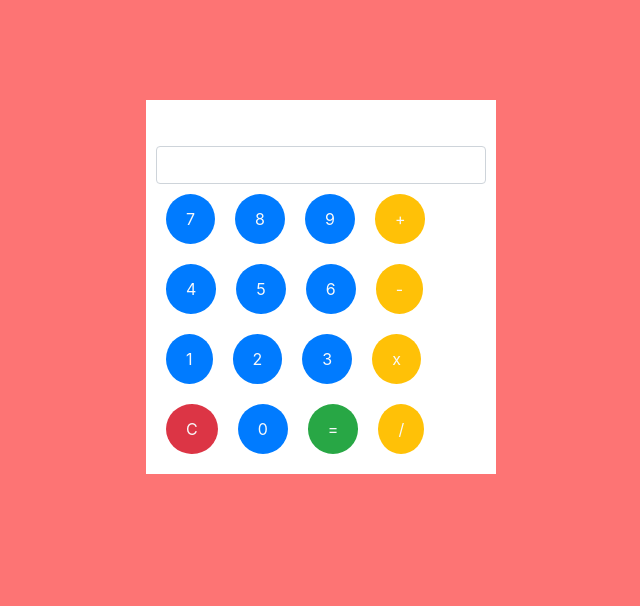
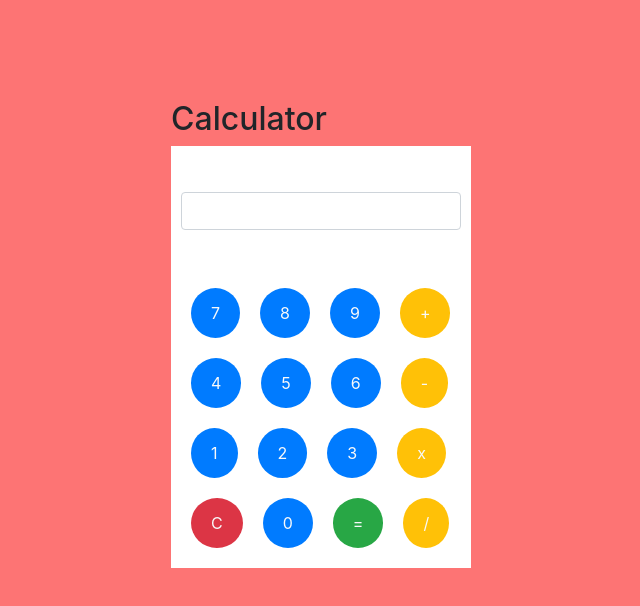
Before and after one commit to MonikaPandian/Calculator, a plain HTML site: page index.html in a window 1280 px wide. Shown: the whole page, without its empty margins (319-959 px from the left). Drawn offline with nearby package versions, Linux system fonts and the light colour scheme.

Commit message:
calculator using dom

```diff
--- a/index.html
+++ b/index.html
@@ -6,7 +6,7 @@
     <meta name="viewport" content="width=device-width, initial-scale=1.0">
     <title>Calculator</title>
     <link rel="stylesheet" href="https://cdn.jsdelivr.net/npm/bootstrap@4.5.3/dist/css/bootstrap.min.css" integrity="sha384-TX8t27EcRE3e/ihU7zmQxVncDAy5uIKz4rEkgIXeMed4M0jlfIDPvg6uqKI2xXr2" crossorigin="anonymous">
-    <link rel="stylesheet" href="./index.css">
+    <link rel="stylesheet" href="./style.css">
 </head>
 <body>
     <script src="./script.js"></script>
--- a/script.js
+++ b/script.js
@@ -1,129 +1,179 @@
-
 var container = document.createElement("div")
 container.classList.add("container")
+
 var calus= document.createElement("div")
 calus.classList.add("calus")
+
 let span= document.createElement("span")
 span.classList.add("text-right")
 span.setAttribute("id","span")
 
+var headingdiv=document.createElement("div")
+
+var heading=document.createElement("h2")
+heading.innerText="Calculator"
+
 var input = document. createElement("input")
-input. setAttribute("type","text")
+input.setAttribute("type","text")
 input.setAttribute("id","input")
 input.classList.add("text-right","form-control")
+
+const lineBreak = document.createElement("br")
+const lineBreak1 = document.createElement("br")
+const lineBreak2 = document.createElement("br")
+const lineBreak3 = document.createElement("br")
+const lineBreak4 = document.createElement("br")
 
 var one = document.createElement("button")
 one.classList.add("bg-primary","text-light")
 one.setAttribute("id","one")
+one.setAttribute("type","button")
 one.setAttribute("value","1")
 one.innerText="1"
+one.addEventListener("click",display)
 
 var two = document.createElement("button")
 two.classList.add("bg-primary","text-light")
 two.setAttribute("id","two")
+two.setAttribute("type","button")
 two.setAttribute("value","2")
 two.innerText="2"
+two.addEventListener("click",display)
 
 var three = document.createElement("button")
 three.classList.add("bg-primary","text-light")
 three.setAttribute("id","three")
+three.setAttribute("type","button")
 three.setAttribute("value","3")
 three.innerText="3"
+three.addEventListener("click",display)
 
 var four = document.createElement("button")
 four.classList.add("bg-primary","text-light")
 four.setAttribute("id","four")
+four.setAttribute("type","button")
 four.setAttribute("value","4")
 four.innerText="4"
+four.addEventListener("click",display)
 
 var five = document.createElement("button")
 five.classList.add("bg-primary","text-light")
 five.setAttribute("id","five")
+five.setAttribute("type","button")
 five.setAttribute("value","5")
 five.innerText="5"
+five.addEventListener("click",display)
 
 var six = document.createElement("button")
 six.classList.add("bg-primary","text-light")
 six.setAttribute("id","six")
+six.setAttribute("type","button")
 six.setAttribute("value","6")
 six.innerText="6"
+six.addEventListener("click",display)
 
 var seven = document.createElement("button")
 seven.classList.add("bg-primary","text-light")
 seven.setAttribute("id","seven")
+seven.setAttribute("type","button")
 seven.setAttribute("value","7")
 seven.innerText="7"
+seven.addEventListener("click",display)
 
 var eight = document.createElement("button")
 eight.classList.add("bg-primary","text-light")
 eight.setAttribute("id","eight")
+eight.setAttribute("type","button")
 eight.setAttribute("value","8")
 eight.innerText="8"
+eight.addEventListener("click",display)
 
 var nine = document.createElement("button")
 nine.classList.add("bg-primary","text-light")
 nine.setAttribute("id","nine")
+nine.setAttribute("type","button")
 nine.setAttribute("value","9")
 nine.innerText="9"
+nine.addEventListener("click",display)
 
 var zero = document.createElement("button")
 zero.classList.add("bg-primary","text-light")
 zero.setAttribute("id","zero")
+zero.setAttribute("type","button")
 zero.setAttribute("value","0")
 zero.innerText="0"
+zero.addEventListener("click",display)
 
 var equal = document.createElement("button")
 equal.classList.add("bg-success","text-light")
 equal.setAttribute("id","equal")
+equal.setAttribute("type","button")
 equal.setAttribute("value","=")
 equal.innerText="="
+equal.addEventListener("click",result)
 
 var multi = document.createElement("button")
 multi.classList.add("bg-warning","text-light")
 multi.setAttribute("id","multi")
+multi.setAttribute("type","button")
 multi.setAttribute("value","*")
 multi.innerText="x"
+multi.addEventListener("click",display)
 
 var add = document.createElement("button")
 add.classList.add("bg-warning","text-light")
 add.setAttribute("id","add")
+add.setAttribute("type","button")
 add.setAttribute("value","+")
 add.innerText="+"
+add.addEventListener("click",display)
 
 var divi = document.createElement("button")
 divi.classList.add("bg-warning","text-light")
 divi.setAttribute("id","divi")
+divi.setAttribute("type","button")
 divi.setAttribute("value","/")
 divi.innerText="/"
+divi.addEventListener("click",display)
 
 var sub = document.createElement("button")
 sub.classList.add("bg-warning","text-light")
 sub.setAttribute("id","sub")
+sub.setAttribute("type","button")
 sub.setAttribute("value","-")
 sub.innerText="-"
+sub.addEventListener("click",display)
 
 var clr = document.createElement("button")
 clr.classList.add("bg-danger","text-light")
 clr.setAttribute("id","clear")
+clr.setAttribute("type","button")
 clr.setAttribute("value","")
 clr.innerText="C"
 clr.addEventListener("click",clear)
 
-         container.append(calus)
+        container.append(headingdiv)
+        headingdiv.append(heading)
+        headingdiv.append(calus)
          calus.append(span)
          calus.append(input)
+         calus.append(lineBreak)
+         calus.append(lineBreak1)
          calus.append(seven)
          calus.append(eight)
          calus.append(nine)
          calus.append(add)
+         calus.append(lineBreak2)
          calus.append(four)
          calus.append(five)
          calus.append(six)
          calus.append(sub)
+         calus.append(lineBreak3)
          calus.append(one)
          calus.append(two)
          calus.append(three)
          calus.append(multi)
+         calus.append(lineBreak4)
          calus.append(clr)
          calus.append(zero)
          calus.append(equal)
@@ -131,28 +181,16 @@ clr.addEventListener("click",clear)
          document.body.append(container)
 
 
-
-var calus=document.querySelector('.calus')
-calus.addEventListener('click', display)
-
-equal.addEventListener('click', result)
-
-
-var input= document.querySelector('.calus')
-var finalresult=document.querySelector('#input')
-result.finalresult=""
 document.body.addEventListener('keypress',keypress)
 
-
 function display(event){
-    var span = document.querySelector('#span')
     if(event.target.value===undefined){
        span.innerHTML = span.innerHTML+ ""
     }else{
         span.innerHTML= span.innerHTML+event.target.value;
     }
+}
 
-}
 function clear(){
     var span = document.querySelector("#span")
     var finalresult = document.querySelector("#input")
@@ -165,23 +203,17 @@ function result(){
     var finalresult = document.querySelector('#input')
     finalresult.value = eval(span.innerText);
 }
-function calculation(num1,operator,num2){
-    if(operator === "+"){
-        return[num1+num2]
-    }else if(operator === "-"){
-        return num1-num2
-    }else if(operator === "*"){
-        return num1*num2
-    }else if(operator === "/"){
-        return num1/num2
-    }
-}
 
 function keypress(event){
-    var span = document.querySelector("#span");
     if((event.key<10 && event.key>=0) || event.key==="*" || event.key==="-" || event.key==="+" || event.key==="/" ){
         span.innerText += event.key
     }else if(event.key==="Enter"){
         result()
     }
+    else if(event.key==="="){
+        result()
+    }
+    else{
+        alert("only numbers are allowed")
+    }
 }
```
Also changed, not shown: style.css (renamed from index.css).
